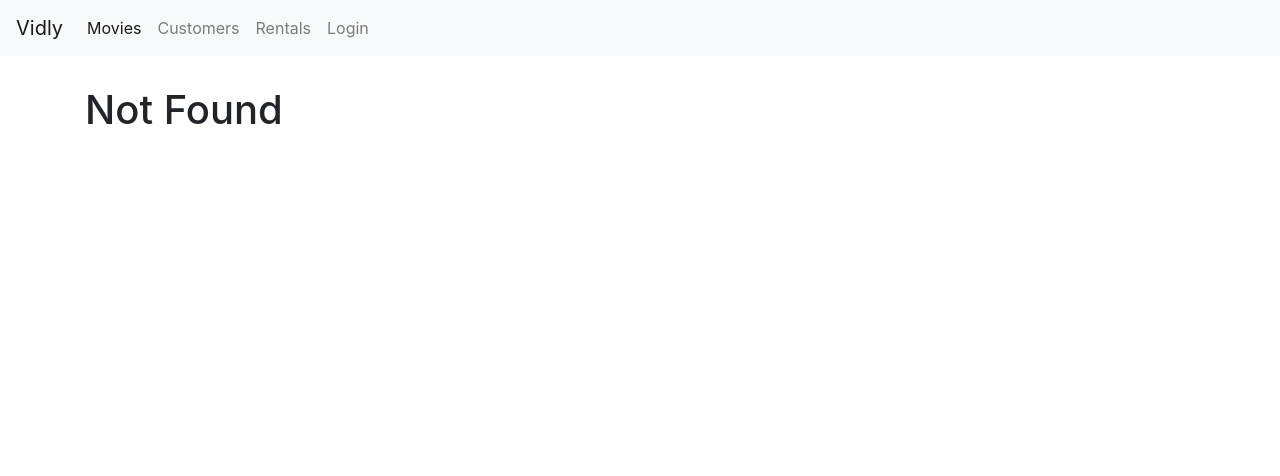
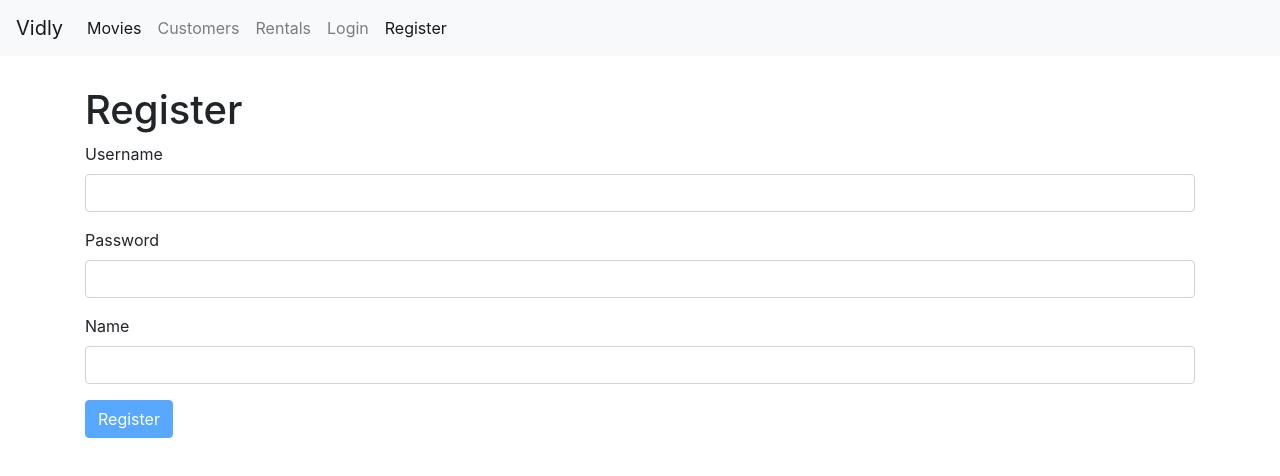
Before and after one commit to SulakshanaGeeth/Movie-Management-System-Frontend, a React (Create React App) app: page /register in a window 1280 px wide. Before the commit this address led to /not-found. Shown: the top 476 px of the page. Built offline with nearby package versions, Linux system fonts and the light colour scheme.

Commit message:
Build the registration form component.

```diff
--- a/src/App.js
+++ b/src/App.js
@@ -7,6 +7,7 @@
 import NotFound from "./components/notFound";
 import NavBar from "./components/navBar";
 import LoginForm from "./components/loginForm";
+import RegisterForm from "./components/registerForm";
 import "./App.css";
 
 class App extends Component {
@@ -21,6 +22,7 @@
             <Route path="/movies" component={Movies}></Route>
             <Route path="/customers" component={Customers}></Route>
             <Route path="/rentals" component={Rentals}></Route>
+            <Route path="/register" component={RegisterForm}></Route>
             <Route path="/not-found" component={NotFound}></Route>
             <Redirect from="/" exact to="/movies" />
             <Redirect to="/not-found" />
--- a/src/components/navBar.js
+++ b/src/components/navBar.js
@@ -32,6 +32,9 @@
           <NavLink className="nav-item nav-link" to="/login">
             Login
           </NavLink>
+          <NavLink className="nav-item nav-link" to="/register">
+            Register
+          </NavLink>
         </div>
       </div>
     </nav>
--- /dev/null
+++ b/src/components/registerForm.jsx
@@ -0,0 +1,35 @@
+import React from "react";
+import Joi from "joi-browser";
+import Form from "./common/form";
+
+class Register extends Form {
+  state = {
+    data: { username: "", password: "", name: "" },
+    errors: {},
+  };
+
+  schema = {
+    username: Joi.string().required().email().label("Username"),
+    password: Joi.string().required().min(5).label("Password"),
+    name: Joi.string().required().label("Name"),
+  };
+
+  doSubmit = () => {
+    console.log("Submitted");
+  };
+  render() {
+    return (
+      <div>
+        <h1>Register</h1>
+        <form onSubmit={this.handleSubmit}>
+          {this.renderInput("username", "Username")}
+          {this.renderInput("password", "Password", "password")}
+          {this.renderInput("name", "Name")}
+          {this.renderButton("Register")}
+        </form>
+      </div>
+    );
+  }
+}
+
+export default Register;
```
